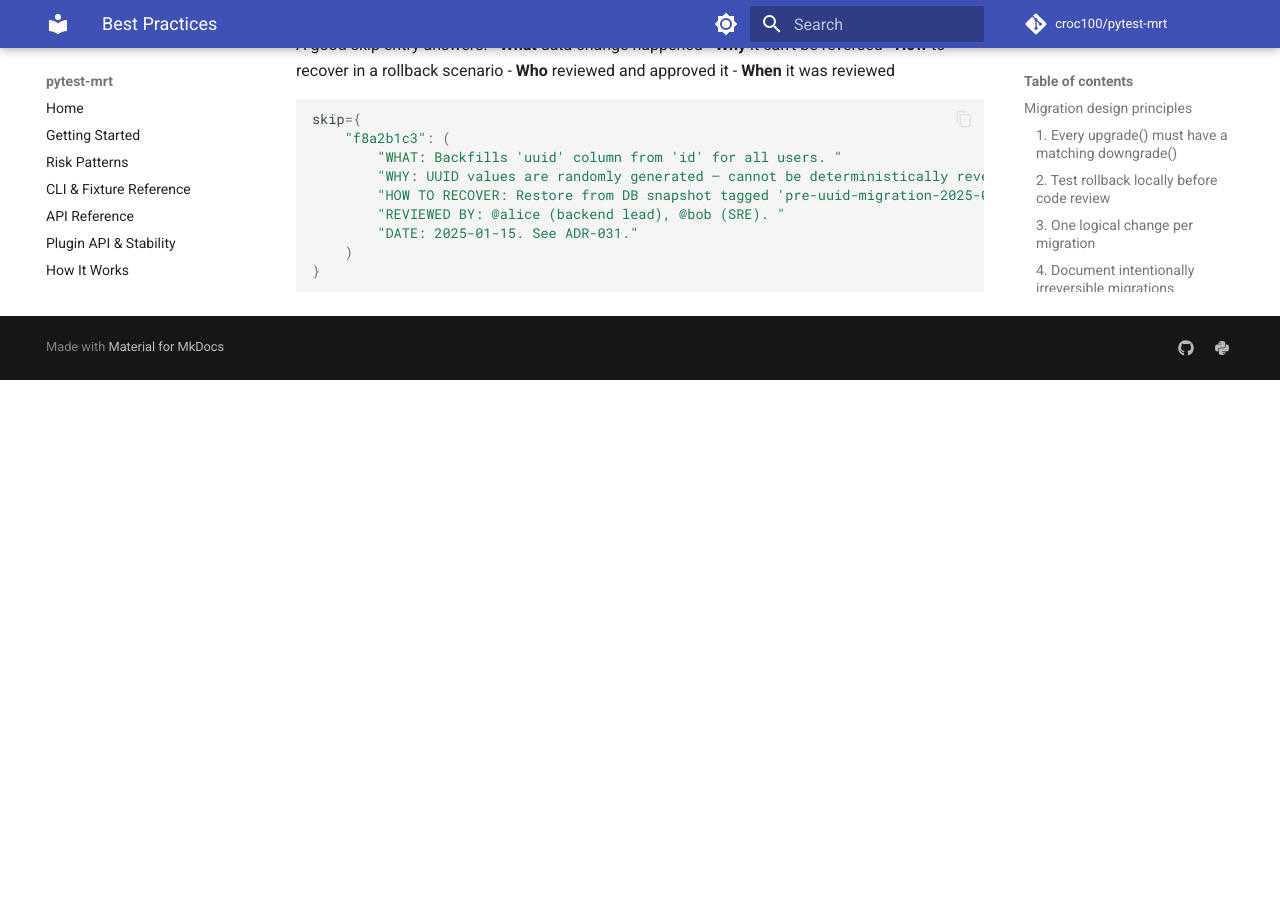
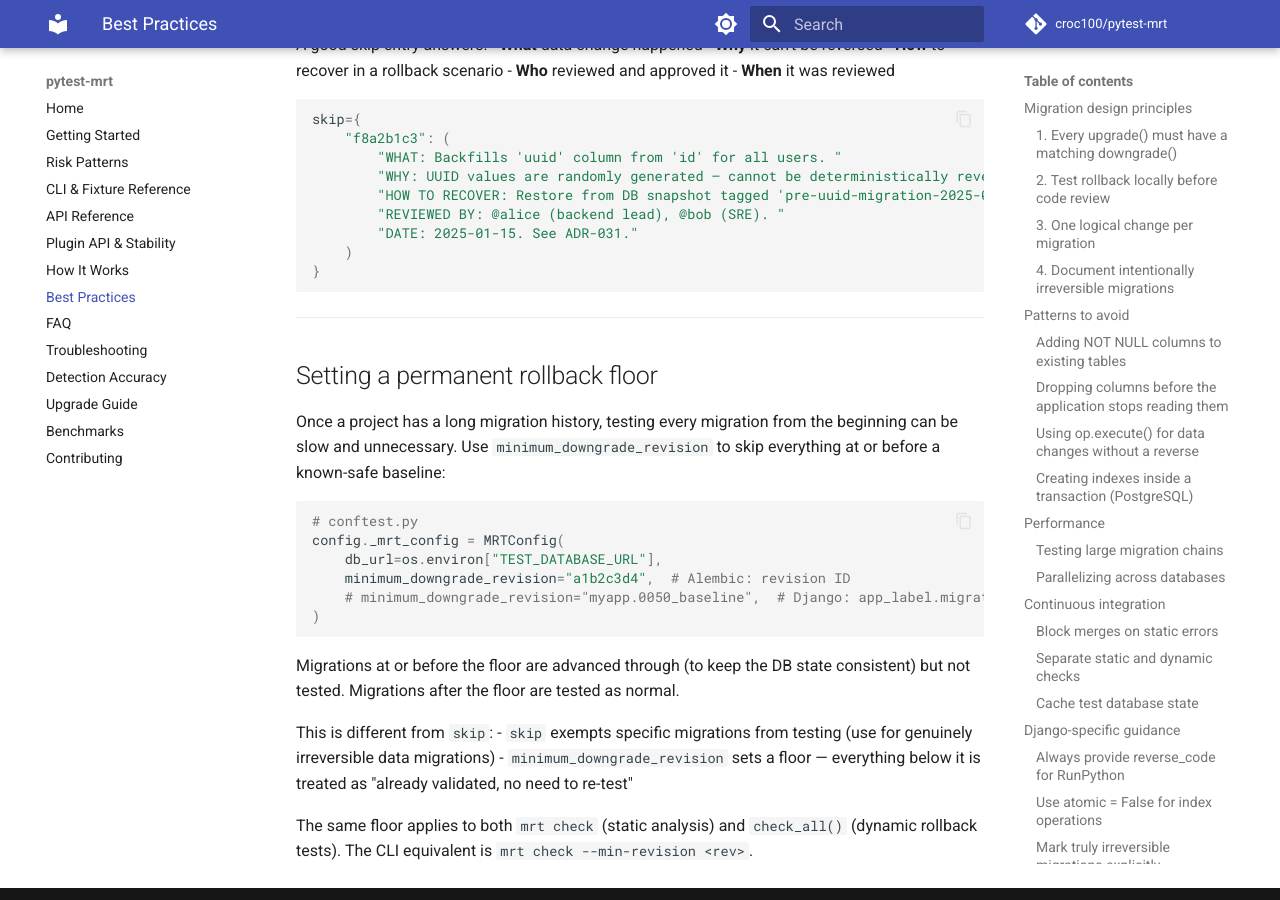
Before and after one commit to croc100/pytest-mrt, an MkDocs documentation site: the page built from docs/best-practices.md, in a window 1280 px wide and 900 px high, scrolled down 5519 px. Built offline with MkDocs 1.6.1 and Material for MkDocs 9.7.7, drawn with Linux system fonts in a browser that asks for light colours; comment, search, counter and statistics services are not loaded; before the commit the page ends 5899 px from its top, so only the background shows below that.

Commit message:
docs: update plugin-api, quickstart, best-practices for v1.4.0 (#71)

````diff
--- a/docs/best-practices.md
+++ b/docs/best-practices.md
@@ -281,3 +281,26 @@ skip={
     )
 }
 ```
+
+---
+
+## Setting a permanent rollback floor
+
+Once a project has a long migration history, testing every migration from the beginning can be slow and unnecessary. Use `minimum_downgrade_revision` to skip everything at or before a known-safe baseline:
+
+```python
+# conftest.py
+config._mrt_config = MRTConfig(
+    db_url=os.environ["TEST_DATABASE_URL"],
+    minimum_downgrade_revision="a1b2c3d4",  # Alembic: revision ID
+    # minimum_downgrade_revision="myapp.0050_baseline",  # Django: app_label.migration_name
+)
+```
+
+Migrations at or before the floor are advanced through (to keep the DB state consistent) but not tested. Migrations after the floor are tested as normal.
+
+This is different from `skip`:
+- `skip` exempts specific migrations from testing (use for genuinely irreversible data migrations)
+- `minimum_downgrade_revision` sets a floor — everything below it is treated as "already validated, no need to re-test"
+
+The same floor applies to both `mrt check` (static analysis) and `check_all()` (dynamic rollback tests). The CLI equivalent is `mrt check --min-revision <rev>`.
--- a/docs/quickstart.md
+++ b/docs/quickstart.md
@@ -285,10 +285,36 @@ All options for `MRTConfig`:
 from pytest_mrt import MRTConfig
 
 MRTConfig(
-    alembic_ini="alembic.ini",   # Required. Path to your alembic.ini file.
-    db_url="postgresql://...",   # Required. Test database URL. Never use production.
-    seed_rows=3,                 # Optional. Rows inserted per table (default: 3).
-                                 #   Increase if you want more thorough data checks.
+    # Alembic
+    alembic_ini="alembic.ini",          # Path to alembic.ini (default: "alembic.ini")
+    db_url="postgresql://...",          # Test DB URL. Never use production.
+    seed_rows=3,                        # Rows inserted per table before each rollback check
+
+    # Django (use instead of alembic_ini)
+    django_settings="myapp.settings",  # Django settings module
+    django_apps=["users", "orders"],   # Limit to specific app labels (None = all)
+    django_project_dir="/path/to/app", # Project root if conftest is elsewhere
+
+    # Rollback floor — skip old migrations already tested historically
+    minimum_downgrade_revision="abc123def456",  # Alembic: revision ID
+    # minimum_downgrade_revision="myapp.0050_baseline",  # Django: app_label.migration_name
+
+    # Skip specific migrations
+    skip={
+        "abc123": "Intentional data migration. Reviewed 2024-01-15. See ADR-007.",
+    },
+
+    # Override severity for a specific pattern
+    severity_overrides={"INDEX without CONCURRENTLY": "error"},
+
+    # Custom seed data per table
+    custom_seeds={"users": lambda: [{"id": 1, "name": "Alice"}]},
+
+    # Schema drift check
+    target_metadata="myapp.models:Base",
+
+    # Timeout per migration check in seconds
+    migration_timeout=60,
 )
 ```
 
````
Also changed, not shown: docs/plugin-api.md (+10 -2 lines).
